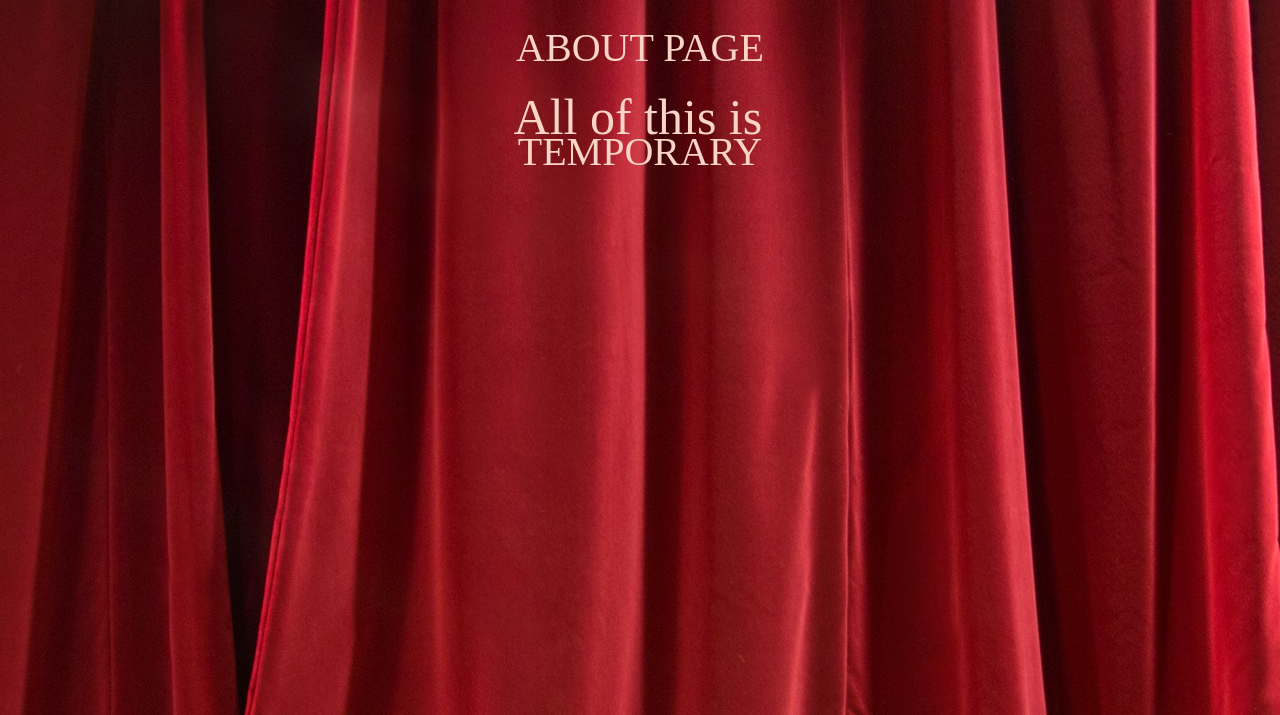
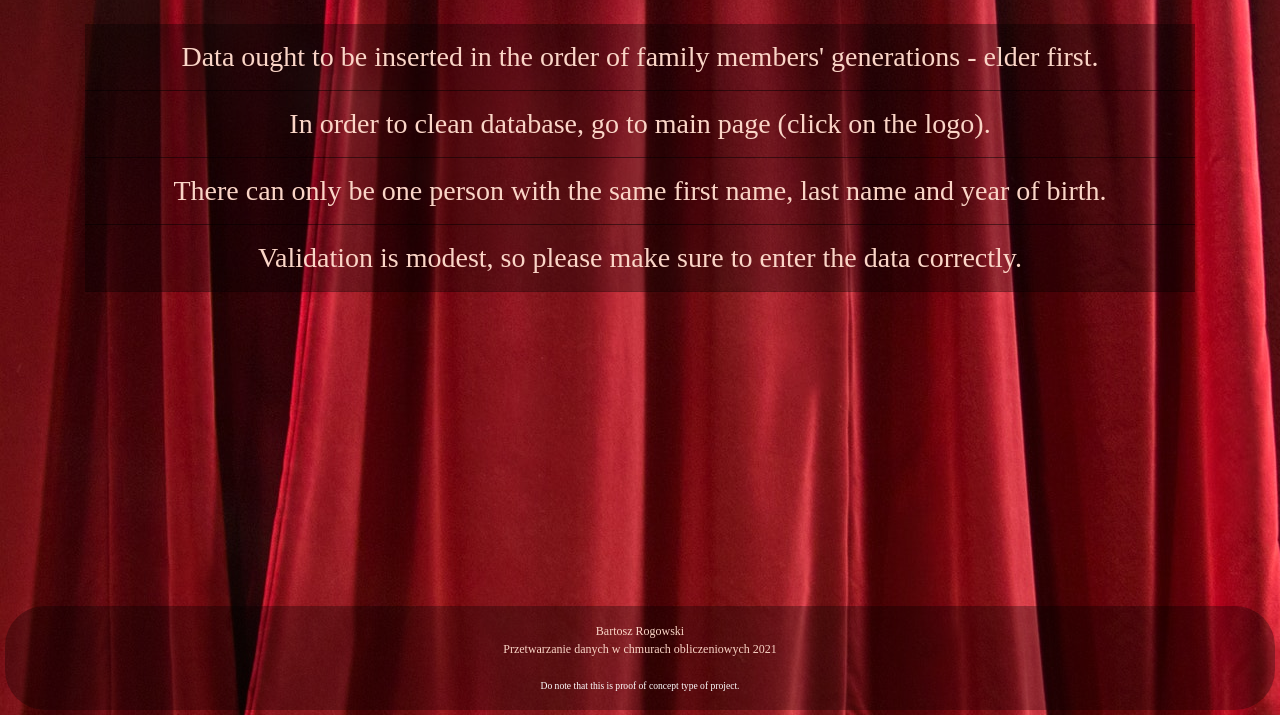
Before and after one commit to bartosz-rogowski/graph-database, a Flask app: page /about in a window 1280 px wide. Shown: the part 85-800 px from the top of the page. Run offline with Flask 2, Linux system fonts and the light colour scheme; some libraries are stand-ins or nearby versions.

Commit message:
final touch

```diff
--- a/mysite/__init__.py
+++ b/mysite/__init__.py
@@ -4,7 +4,6 @@ from py2neo import Graph, Node, Relationship
 
 app = Flask(__name__)
 app.config['SECRET_KEY'] = 'ce50bd8fbfbeb7391c109aca88e6ff16'
-# app.config['SQLALCHEMY_DATABASE_URI'] = 'sqlite:///site.db'
 db = Graph("neo4j+s://8d5ae205.databases.neo4j.io",
 	auth = ("neo4j", "URtjTjSqnpB2FoztE8tYDhU3ujIGy8WAvoAMZfrU9eE"))
 
--- a/mysite/static/styles.css
+++ b/mysite/static/styles.css
@@ -38,9 +38,9 @@ td
 	color: white;
 }
 
-.navbar-custom
+.my-dark-bg
 {
-	background-color: rgba(0, 0, 0, 0.33);
+	background-color: rgba(0, 0, 0, 0.33) !important;
 }
 
 form
@@ -84,3 +84,10 @@ small.text-muted
 {
     margin-top: .8rem !important;
 }
+
+.fixed-bottom
+{
+	font-size: 12px;
+    margin: 5px;
+	border-radius: 40px/40px;
+}
--- a/mysite/templates/about.html
+++ b/mysite/templates/about.html
@@ -1,7 +1,25 @@
 {% extends "layout.html" %}
 {% block content %}
-    <h1>ABOUT PAGE</h1>
-    <p style="font-size: 50px; font-family: 'Miama'; padding-bottom: -100%; overflow: visible;
-    width: 97%; position: absolute; ">All of this is</p>
-    <br><p style="font-size: 40px;">TEMPORARY</p>
+     <ul class="list-group list-group-flush">
+        <li class="list-group-item my-dark-bg">
+            Data ought to be inserted in the order of family members' generations - elder first.
+        </li>
+        <li class="list-group-item my-dark-bg">
+            In order to clean database, go to main page (click on the logo).
+        </li>
+        <li class="list-group-item my-dark-bg">
+            There can only be one person with the same first name, last name and year of birth.
+        </li>
+        <li class="list-group-item my-dark-bg">
+            Validation is modest, so please make sure to enter the data correctly.
+        </li>
+      </ul>
+
+    <div class="text-center p-3 fixed-bottom" style="background-color: rgba(0, 0, 0, 0.3);">
+        Bartosz Rogowski<br>
+        Przetwarzanie danych w chmurach obliczeniowych 2021<br><br>
+        <small class="text-muted">
+            Do note that this is proof of concept type of project.
+        </small>
+    </div>
 {% endblock content %}
--- a/mysite/templates/layout.html
+++ b/mysite/templates/layout.html
@@ -24,7 +24,7 @@
 
   <body>
 	<header class="site-header">
-		<nav class="navbar navbar-custom navbar-expand-md sticky-top">
+		<nav class="navbar navbar-custom navbar-expand-md sticky-top my-dark-bg">
 		  <div class="container">
 			<a class="navbar-brand mr-4" href="/">Genealogical Tree</a>
 			<button class="navbar-toggler" type="button" data-toggle="collapse" data-target="#navbarToggle" aria-controls="navbarToggle" aria-expanded="false" aria-label="Toggle navigation">
```
Also changed, not shown: mysite/templates/home.html (+7 -0 lines).
